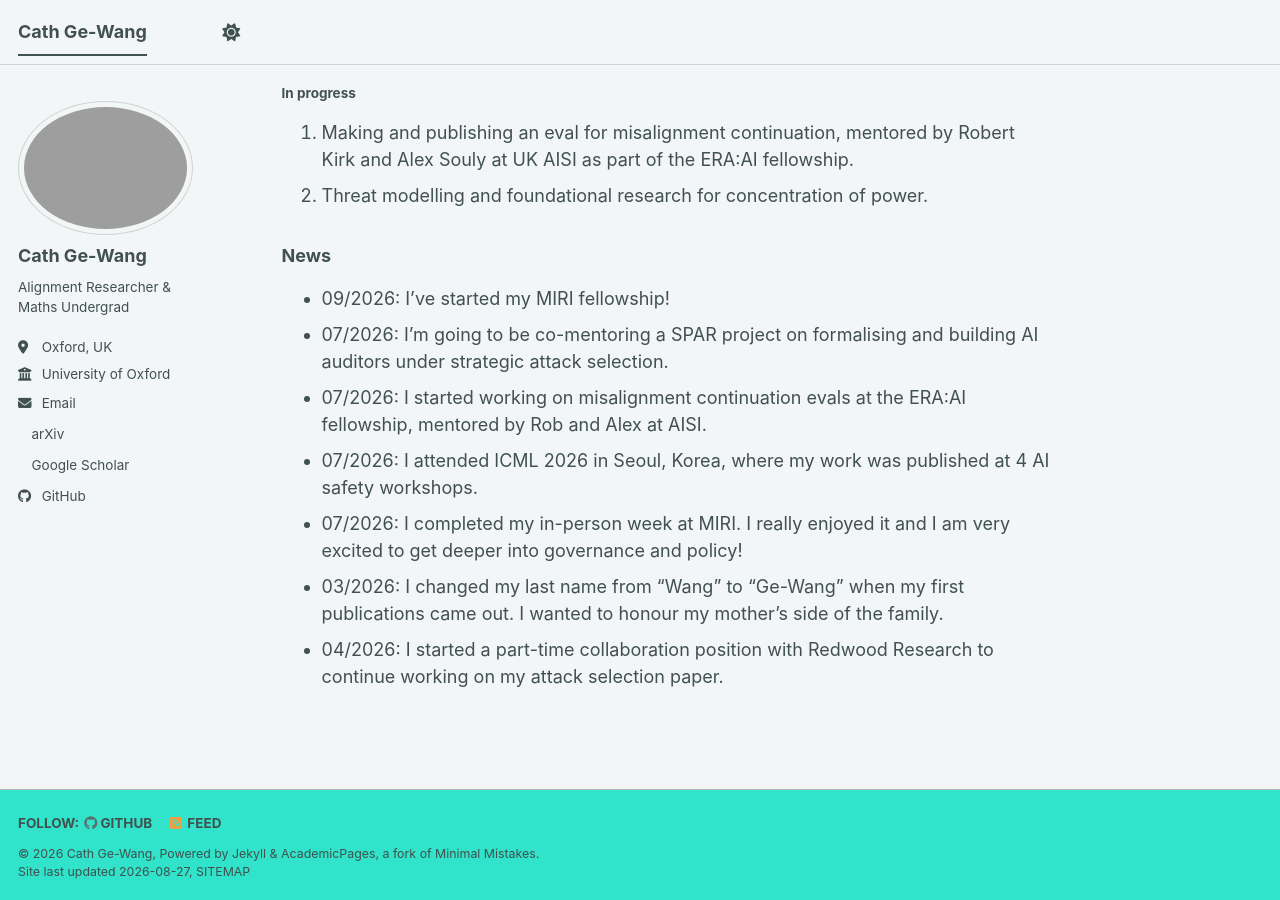
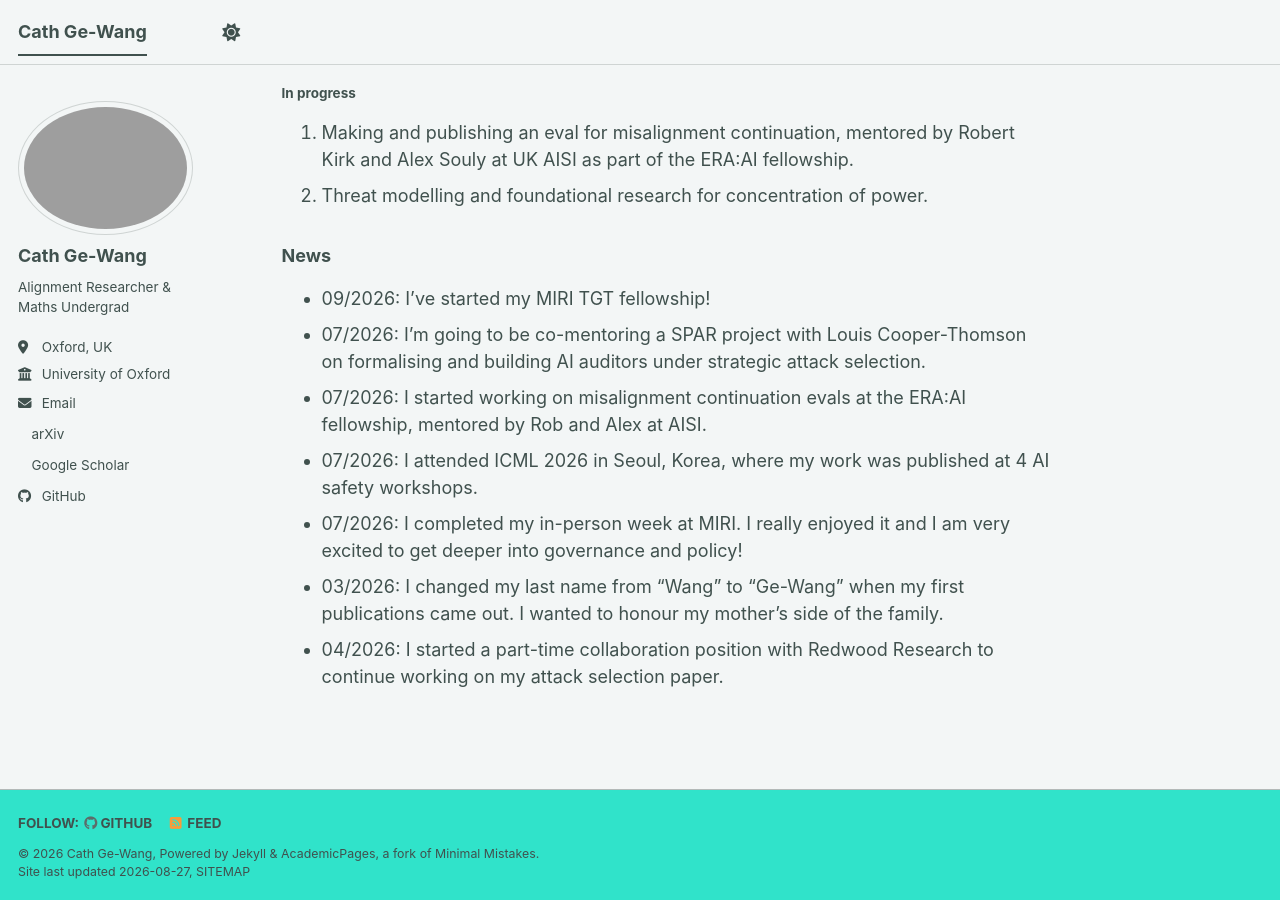
Before and after one commit to cjgwang/cjgwang.github.io, a Jekyll site: the page built from _pages/about.md, in a window 1280 px wide and 900 px high, scrolled down 987 px. Built offline with Jekyll 4.4.1, drawn with Linux system fonts in a browser that asks for light colours; a style sheet for code colours, icons or effects is not loaded.

Commit message:
updates on what im wokring on

```diff
--- a/_pages/about.md
+++ b/_pages/about.md
@@ -25,8 +25,8 @@ My primary research interests lie in AI control, evals, and model internals, par
 2. Threat modelling and foundational research for concentration of power.
 
 ### News
-- 09/2026: I've started my MIRI fellowship!
-- 07/2026: I'm going to be co-mentoring a SPAR project on formalising and building AI auditors under strategic attack selection.
+- 09/2026: I've started my MIRI TGT fellowship!
+- 07/2026: I'm going to be co-mentoring a SPAR project with Louis Cooper-Thomson on formalising and building AI auditors under strategic attack selection.
 - 07/2026: I started working on misalignment continuation evals at the ERA:AI fellowship, mentored by Rob and Alex at AISI.
 - 07/2026: I attended ICML 2026 in Seoul, Korea, where my work was published at 4 AI safety workshops.
 - 07/2026: I completed my in-person week at MIRI. I really enjoyed it and I am very excited to get deeper into governance and policy!
```
